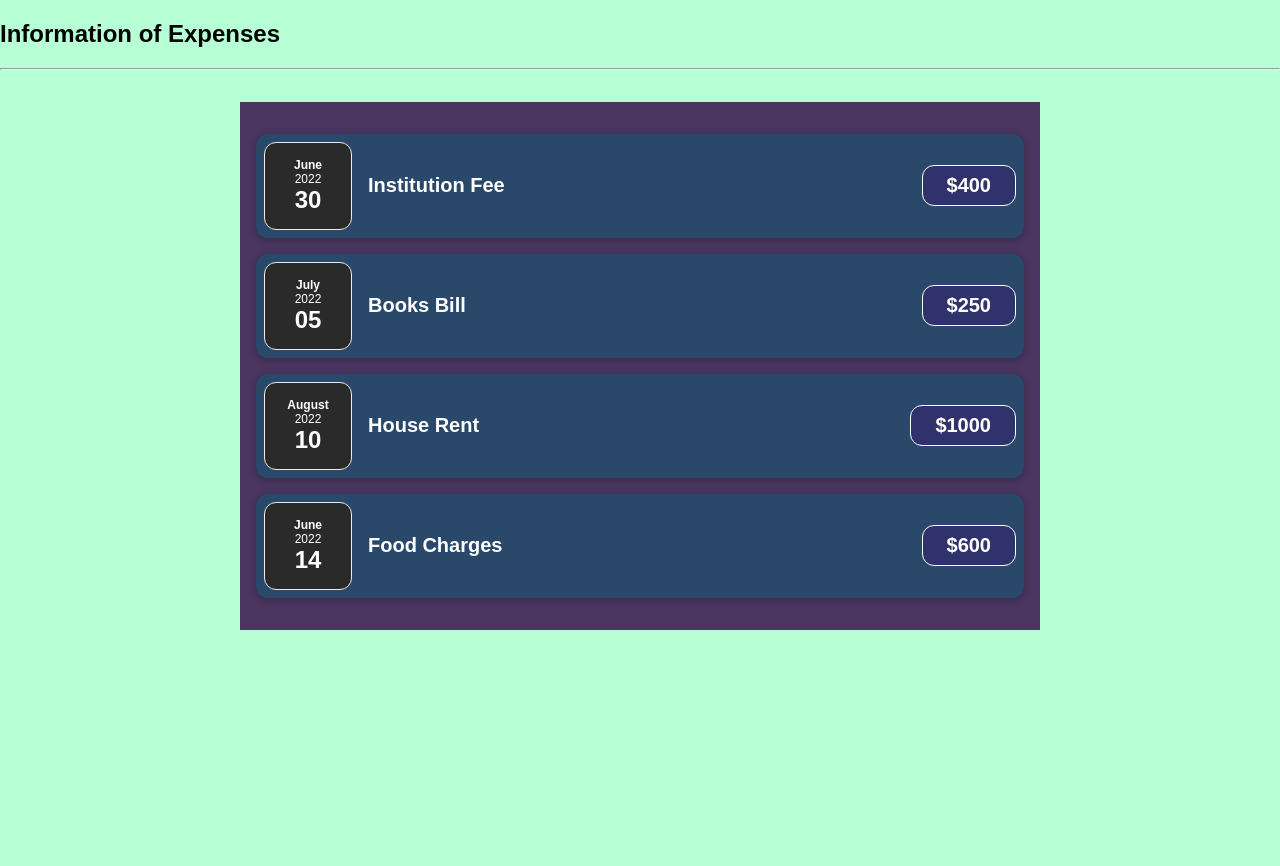
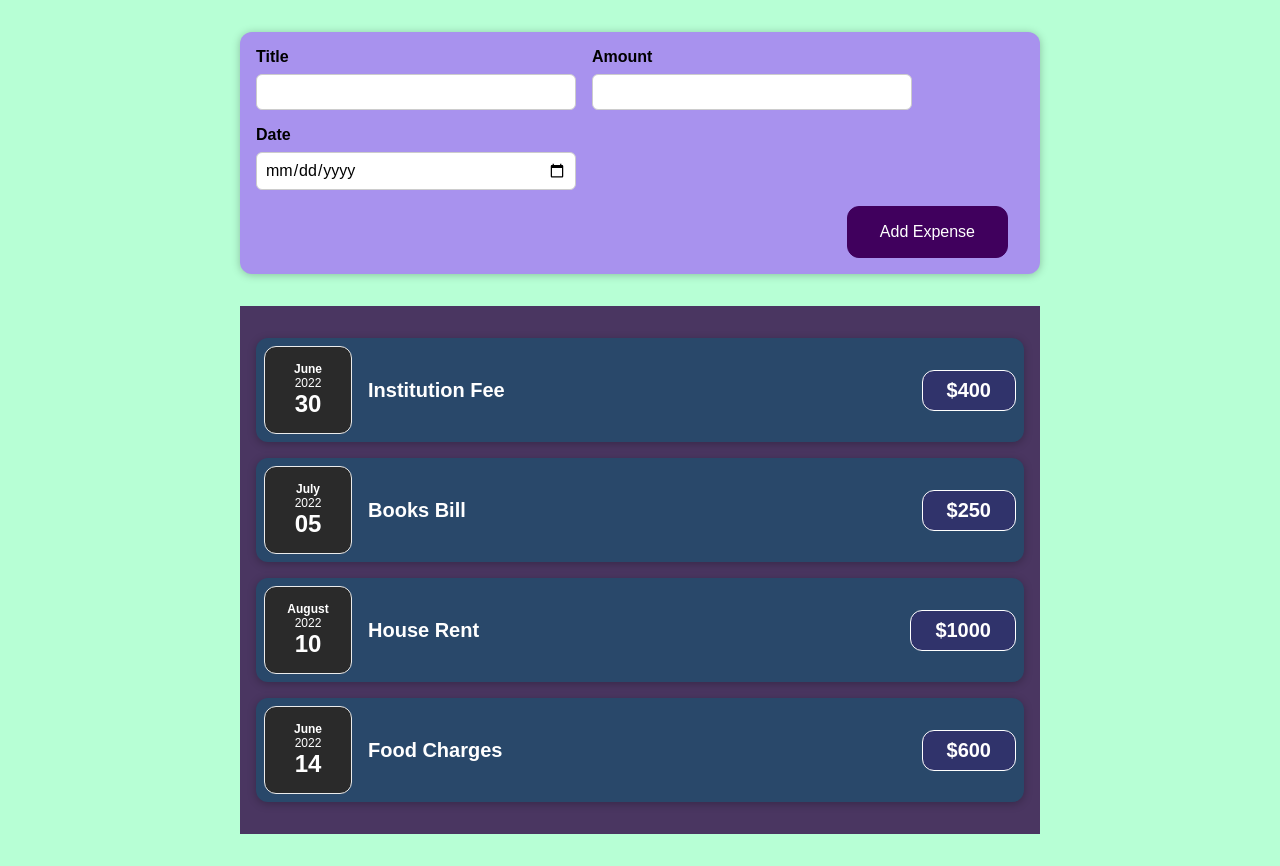
Before and after one commit to anilbhangay/Reactjs, a React (Create React App) app in the folder devops/: page / in a window 1280 px wide. Before the commit the page ends 800 px from the top, so only its background shows below. Built offline with nearby package versions, Linux system fonts and the light colour scheme.

Commit message:
added import expense

```diff
--- a/devops/src/App.js
+++ b/devops/src/App.js
@@ -1,4 +1,5 @@
 import React from "react";
+import NewExpense from "./Components/NewExpense/NewExpense";
 import Expenses from "./Components/Expenses/Expenses";
 
 const App = () => {
@@ -31,8 +32,9 @@ const App = () => {
     ];
 return (
            <div>
-            <h2>Information of Expenses</h2>
-                  <hr></hr>
+
+                    <NewExpense />
+
                   <Expenses item={expenses}/>
           </div>
  );
```
